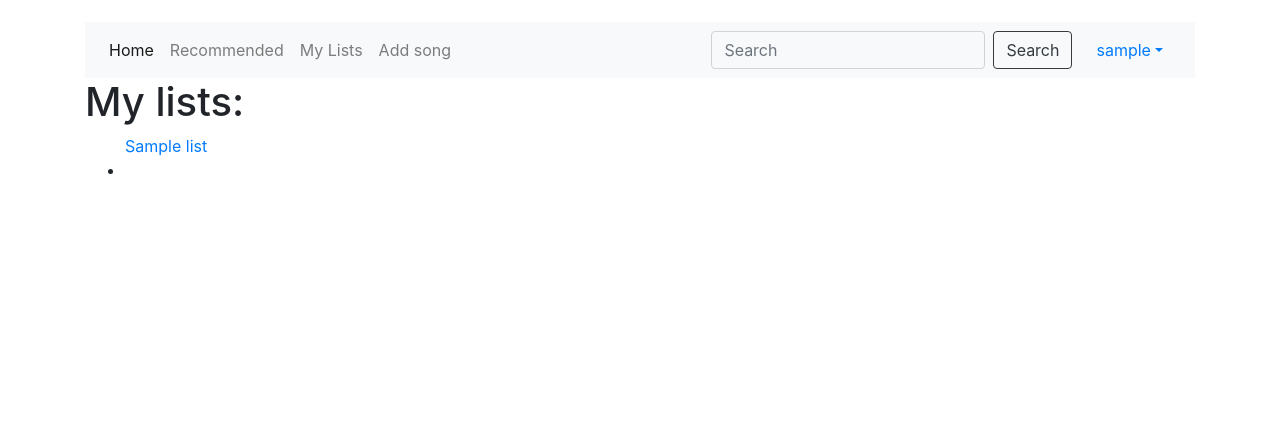
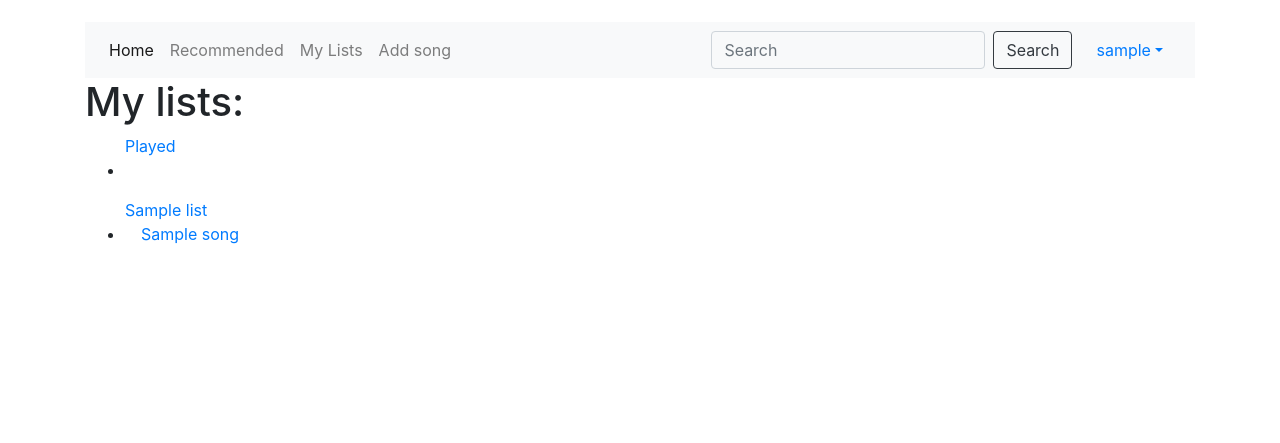
Before and after one commit to Mvystrcilova/songRecommender, a Django app: page /songRecommender/mylists/ in a window 1280 px wide. Shown: the top 443 px of the page. Run offline with Django 3.2, Linux system fonts and the light colour scheme; a user stored in the database is signed in; tables that the repository leaves empty hold one stand-in row (values such as "Sample post"); some libraries are stand-ins or nearby versions.

Commit message:
fungujici my_list ale bez played, tedka pudu a pridam played a kdyz to nepude, tak pudu a vratim se sem

```diff
--- a/songRecommender/templates/songRecommender/addSong.html
+++ b/songRecommender/templates/songRecommender/addSong.html
@@ -19,6 +19,10 @@
         <label for="urlArea">Youtube video</label>
         <input type="url" class="form-control" id="urlArea" placeholder="Add a youtube link to your song">
     </div>
+    <div class="row">
+        <button class="btn btn-outline-success ml-3 my-sm-2 bg-light text-dark btn-outline-dark"
+                            type="submit">Add</button>
+    </div>
     </form>
 
 {% endblock %}
--- a/songRecommender/templates/songRecommender/my_lists.html
+++ b/songRecommender/templates/songRecommender/my_lists.html
@@ -2,18 +2,25 @@
 
 {% block content %}
     <h1>My lists:</h1>
+    <ul class="mt-2">
+        <a href=""> Played </a>
+        <li>
 
+        </li>
+    </ul>
     {% if list_list %}
         <ul class="mt-2">
             {% for l in list_list %}
                 <a href="{% url 'list_detail' l.pk %}">{{ l.name }}</a>
-                {% if l.nearby_songs.all %}
-                {% for song in l.nearby_songs.all %}
-                    <li>
-                    <a href="{% url 'song_detail' song.pk %}"> {{ song.name }}</a>
-                {% endfor %}
+                {% if l.songs.all %}
+                    {% for song in l.songs.all %}
+                        <li class="pl-3">
+                            <a href="{% url 'song_detail' song.pk %}"> {{ song.song_name }} </a>
+                        </li>
+                    {% endfor %}
+                {% else %}
+                    <p>There are no songs in this list</p>
                 {% endif %}
-            </li>
             {% endfor %}
         </ul>
 
--- a/songRecommender/views.py
+++ b/songRecommender/views.py
@@ -2,6 +2,7 @@ from django.shortcuts import render
 from django.views import generic
 from songRecommender.models import Song, List, Song_in_List, Played_Song, Distance_to_User, Distance_to_List, Distance
 from django.contrib.auth.mixins import LoginRequiredMixin
+from itertools import chain
 
 
 # Create your views here.
@@ -36,11 +37,13 @@ class ListDetailView(LoginRequiredMixin, generic.DetailView):
         return List.objects.filter(user_id=self.request.user)
 
 
-class MyListsView(generic.ListView):
+class MyListsView(LoginRequiredMixin, generic.ListView):
     model = List
     template_name = 'songRecommender/my_lists.html'
-    # queryset =
+    paginate_by = 10
 
+    def get_queryset(self):
+        return List.objects.filter(user_id=self.request.user)
 
 class RecommendedSongsView(generic.ListView):
     model = Song
```
Also changed, not shown: songRecommender/templates/songRecommender/recommended_songs.html (added, +23 -0 lines).
